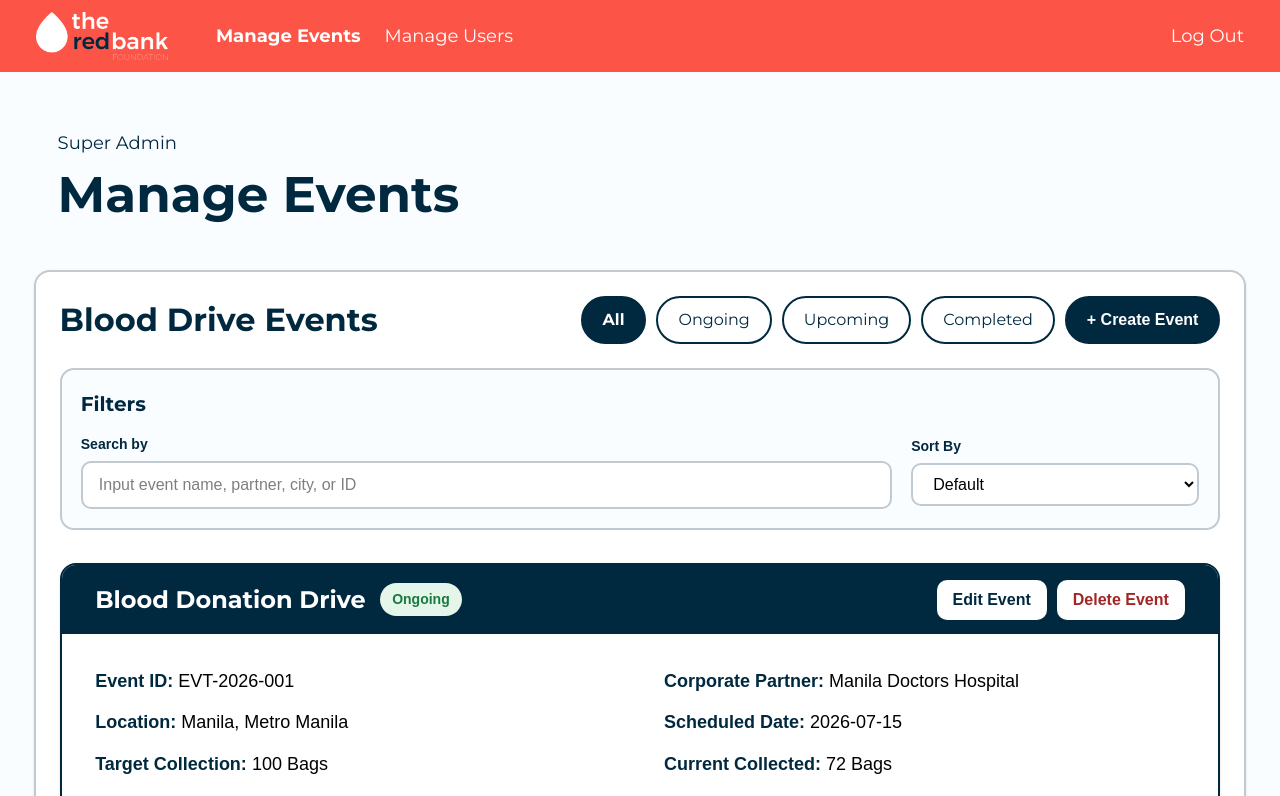
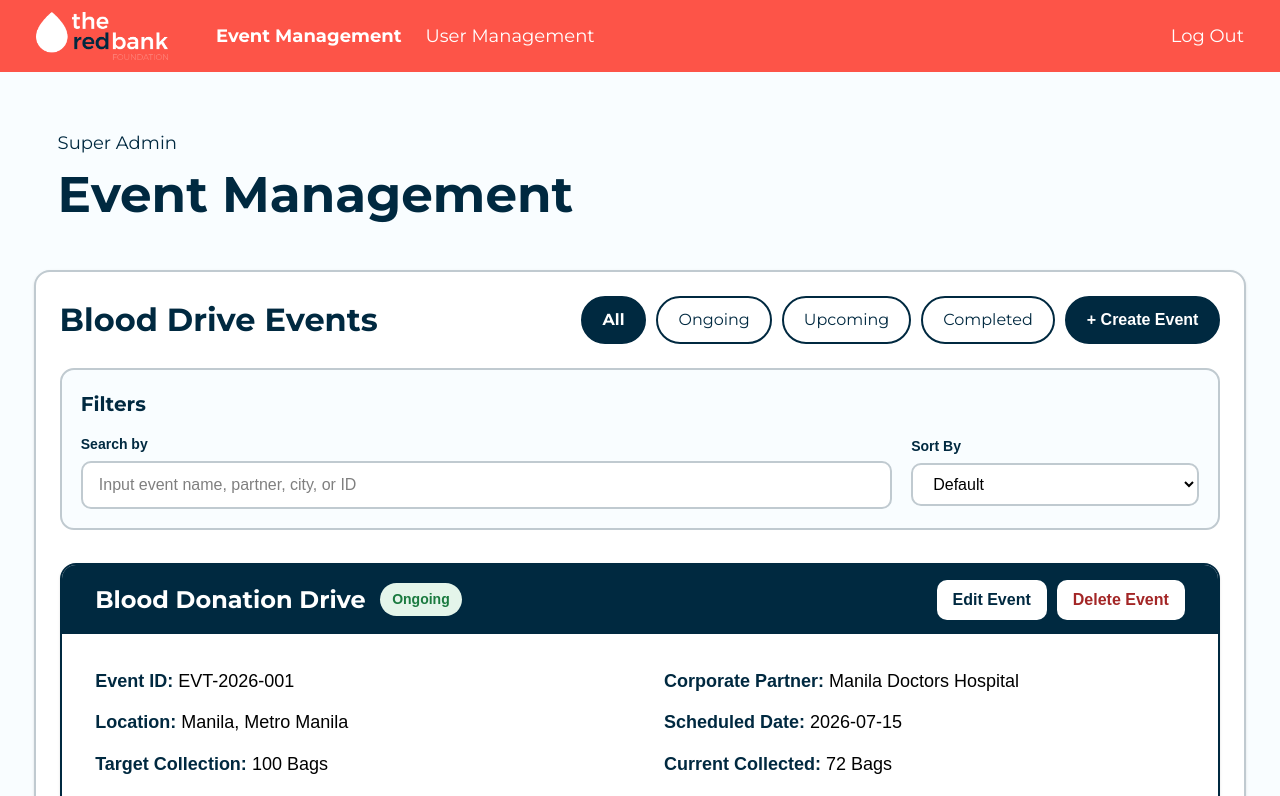
Before and after one commit to RanFrosh/CSSWENG-Blood-Digitalization, a Next.js app in the folder sweng/: page /sa/events in a window 1280 px wide. Shown: the top 796 px of the page. Built offline with nearby package versions, Linux system fonts and the light colour scheme.

Commit message:
Header and Title fixes in RBD and SA pages

```diff
--- a/sweng/app/rbd/analytics/page.tsx
+++ b/sweng/app/rbd/analytics/page.tsx
@@ -79,7 +79,7 @@ export default function AnalyticsPage() {
                 {/* Title */}
                 <section className="bg-[#f9fdff] p-[0.25in]">
                     <h1 className="text-[50px] font-['Montserrat'] font-bold text-[#002940]">
-                        My Events
+                        Welcome, Director.
                     </h1>
                 </section>
 
--- a/sweng/app/sa/events/page.tsx
+++ b/sweng/app/sa/events/page.tsx
@@ -90,7 +90,6 @@ export function SAEventsPage() {
         "Name: A-Z",
     ];
 
-    // Filtering logic
     let filteredEvents = [...events];
     if (activeTab !== "All") {
         filteredEvents = filteredEvents.filter((evt) => evt.status === activeTab);
@@ -228,7 +227,7 @@ export function SAEventsPage() {
                         Super Admin
                     </p>
                     <h1 className="text-[50px] font-['Montserrat'] font-bold text-[#002940]">
-                        Manage Events
+                        Event Management
                     </h1>
                 </section>
 
--- a/sweng/components/HeaderRBD.tsx
+++ b/sweng/components/HeaderRBD.tsx
@@ -40,12 +40,12 @@ export default function HeaderRBD() {
             onClick: goAnalyticsHome,
         },
         {
-            name: "Event Analytics",
+            name: "Event Search",
             path: "/rbd/analytics/events",
             onClick: goEventAnalytics,
         },
         {
-            name: "Donor Analytics",
+            name: "Donor Search",
             path: "/rbd/analytics/donors",
             onClick: goDonorAnalytics,
         },
--- a/sweng/components/HeaderSA.tsx
+++ b/sweng/components/HeaderSA.tsx
@@ -28,7 +28,7 @@ export default function HeaderSA() {
     const navLinks = eventId
         ? [
               {
-                  name: "Manage Events",
+                  name: "Event Management",
                   path: "/sa/events",
                   onClick: goMyEvents,
               },
@@ -38,19 +38,19 @@ export default function HeaderSA() {
                   onClick: goEventHome,
               },
               {
-                  name: "Manage Users",
+                  name: "User Management",
                   path: "/sa/users",
                   onClick: goManageUsers,
               },
           ]
         : [
               {
-                  name: "Manage Events",
+                  name: "Event Management",
                   path: "/sa/events",
                   onClick: goMyEvents,
               },
               {
-                  name: "Manage Users",
+                  name: "User Management",
                   path: "/sa/users",
                   onClick: goManageUsers,
               },
```
